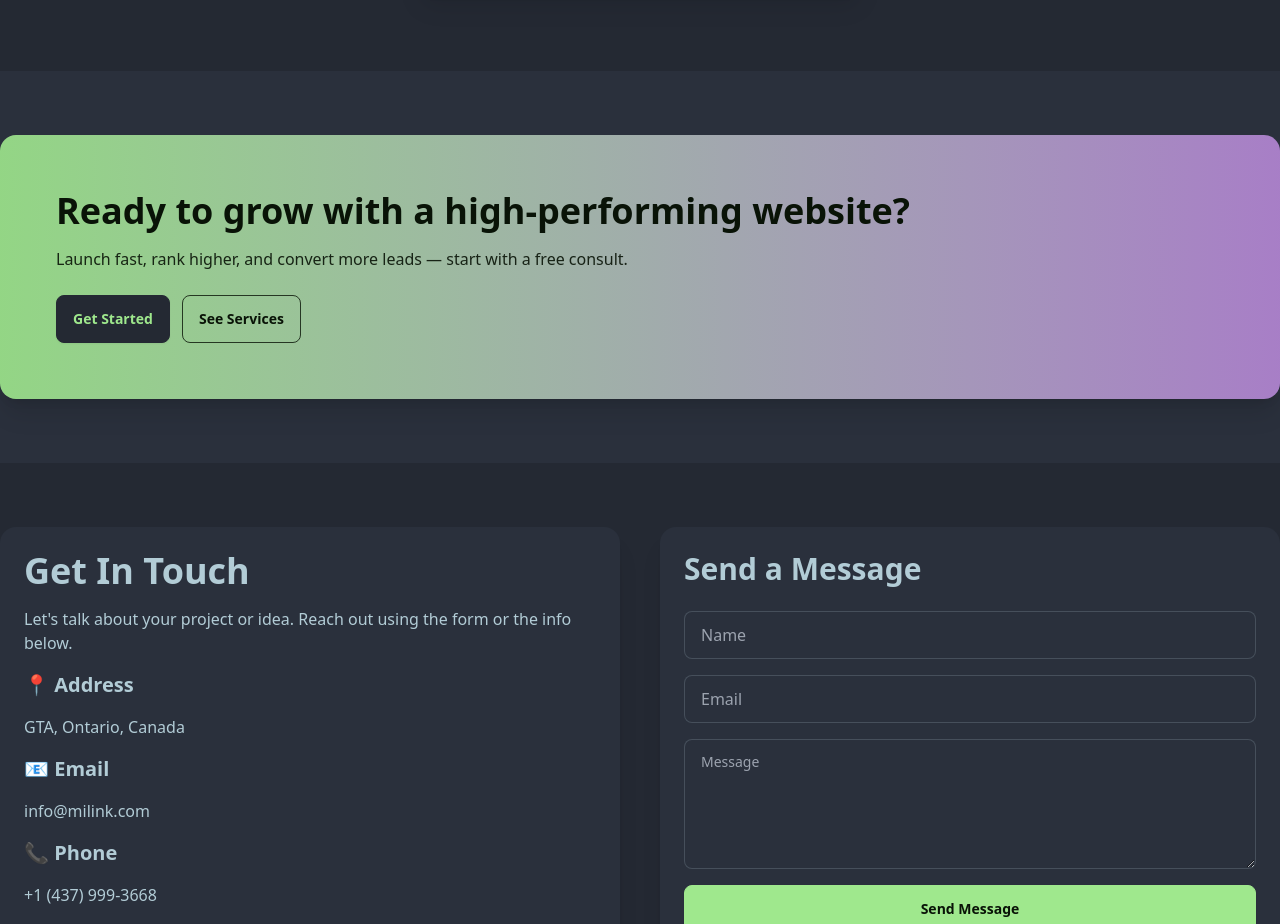
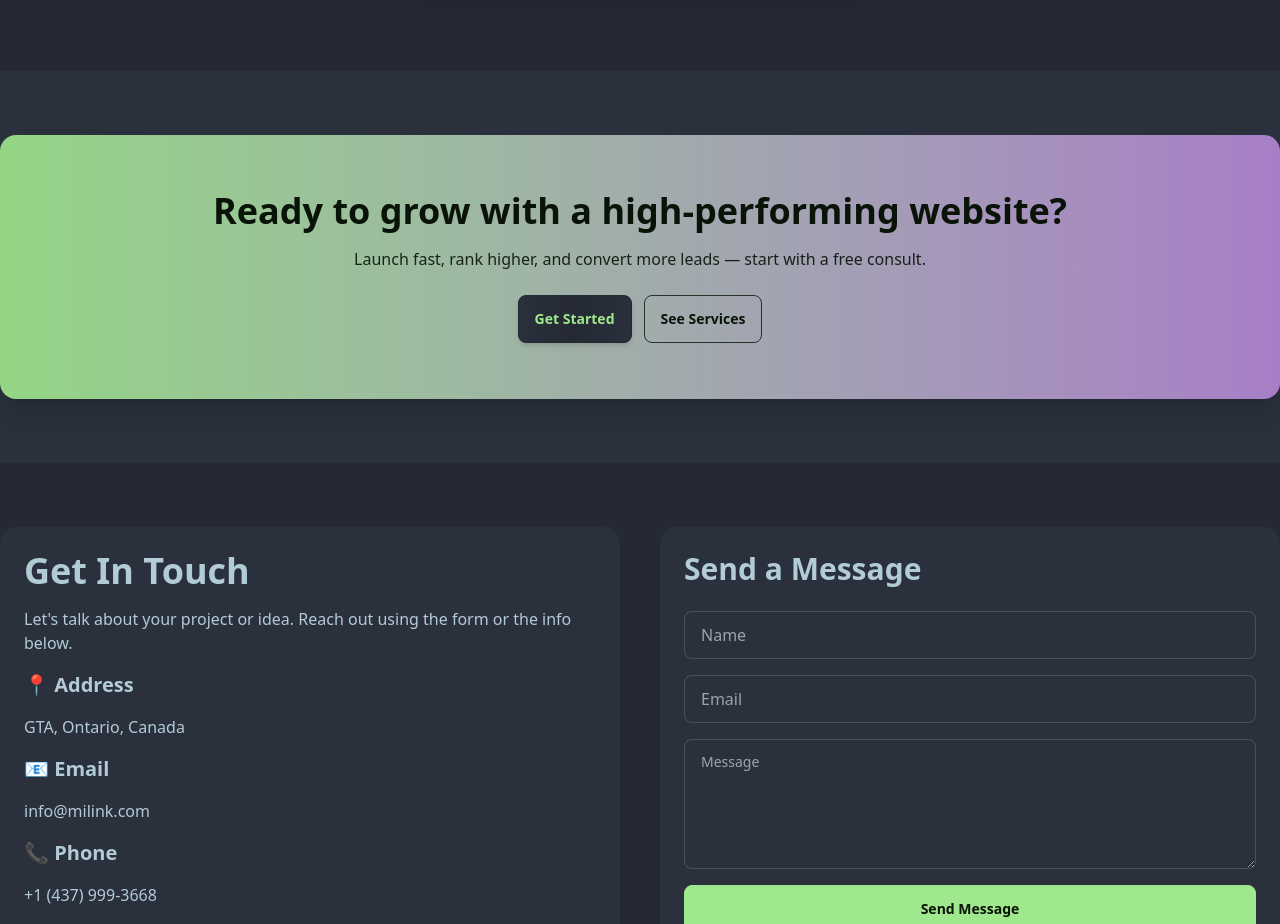
Before and after one commit to miladmo68/Milink, a React (Vite) app: page / in a window 1280 px wide. Shown: the part 2780-3704 px from the top of the page. Built offline with nearby package versions, Linux system fonts and the light colour scheme.

Commit message:
fixed contact

```diff
--- a/src/pages/CTA.jsx
+++ b/src/pages/CTA.jsx
@@ -3,21 +3,22 @@ export default function CTA() {
     <section className="py-16 bg-base-100">
       <div className="container mx-auto">
         <div className="card shadow-xl overflow-hidden">
-          <div className="bg-gradient-to-r from-primary/90 to-accent/80 text-primary-content p-10 md:p-14">
+          <div className="bg-gradient-to-r from-primary/90 to-accent/80 text-primary-content p-10 md:p-14 text-center">
             {/* Heading */}
             <h2 className="text-3xl md:text-4xl font-bold">
               Ready to grow with a high-performing website?
             </h2>
-            <p className="mt-3 md:mt-4 opacity-90">
+            <p className="mt-3 md:mt-4 opacity-90 max-w-2xl mx-auto">
               Launch fast, rank higher, and convert more leads — start with a
               free consult.
             </p>
 
             {/* Buttons */}
-            <div className="mt-6 flex flex-wrap gap-3">
+            <div className="mt-6 flex flex-wrap justify-center gap-3">
               <a
                 href="#contact"
-                className="btn btn-base-100 text-primary font-semibold hover:bg-base-200"
+                className="btn bg-gradient-to-r from-base-100 via-base-200 to-base-100 text-primary font-semibold
+                           hover:brightness-110 shadow-md"
               >
                 Get Started
               </a>
@@ -39,21 +40,39 @@ export default function CTA() {
 
 // export default function CTA() {
 //   return (
-//     <section className="py-16 bg-gradient-to-r from-primary to-secondary text-white text-center">
-//       <h2 className="text-4xl font-bold mb-4">Ready to Boost Your Business?</h2>
-//       <p className="mb-6 text-lg">
-//         Let's build something extraordinary together!
-//       </p>
-//       <button
-//         onClick={() =>
-//           document
-//             .getElementById("contact")
-//             .scrollIntoView({ behavior: "smooth" })
-//         }
-//         className="btn btn-accent text-white"
-//       >
-//         Contact Us Now
-//       </button>
+//     <section className="py-16 bg-base-100">
+//       <div className="container mx-auto">
+//         <div className="card shadow-xl overflow-hidden">
+//           <div className="bg-gradient-to-r from-primary/90 to-accent/80 text-primary-content p-10 md:p-14 text-center">
+//             {/* Heading */}
+//             <h2 className="text-3xl md:text-4xl font-bold">
+//               Ready to grow with a high-performing website?
+//             </h2>
+//             <p className="mt-3 md:mt-4 opacity-90 max-w-2xl mx-auto">
+//               Launch fast, rank higher, and convert more leads — start with a
+//               free consult.
+//             </p>
+
+//             {/* Buttons */}
+//             <div className="mt-6 flex flex-wrap justify-center gap-3">
+//               <a
+//                 href="#contact"
+//                 className="btn btn-base-100 text-primary font-semibold hover:bg-base-200"
+//               >
+//                 Get Started
+//               </a>
+
+//               <a
+//                 href="#services"
+//                 className="btn btn-outline btn-ghost border-primary-content/80 text-primary-content font-semibold
+//                            hover:border-primary-content hover:bg-primary-content/15 hover:text-primary-content"
+//               >
+//                 See Services
+//               </a>
+//             </div>
+//           </div>
+//         </div>
+//       </div>
 //     </section>
 //   );
 // }
```
